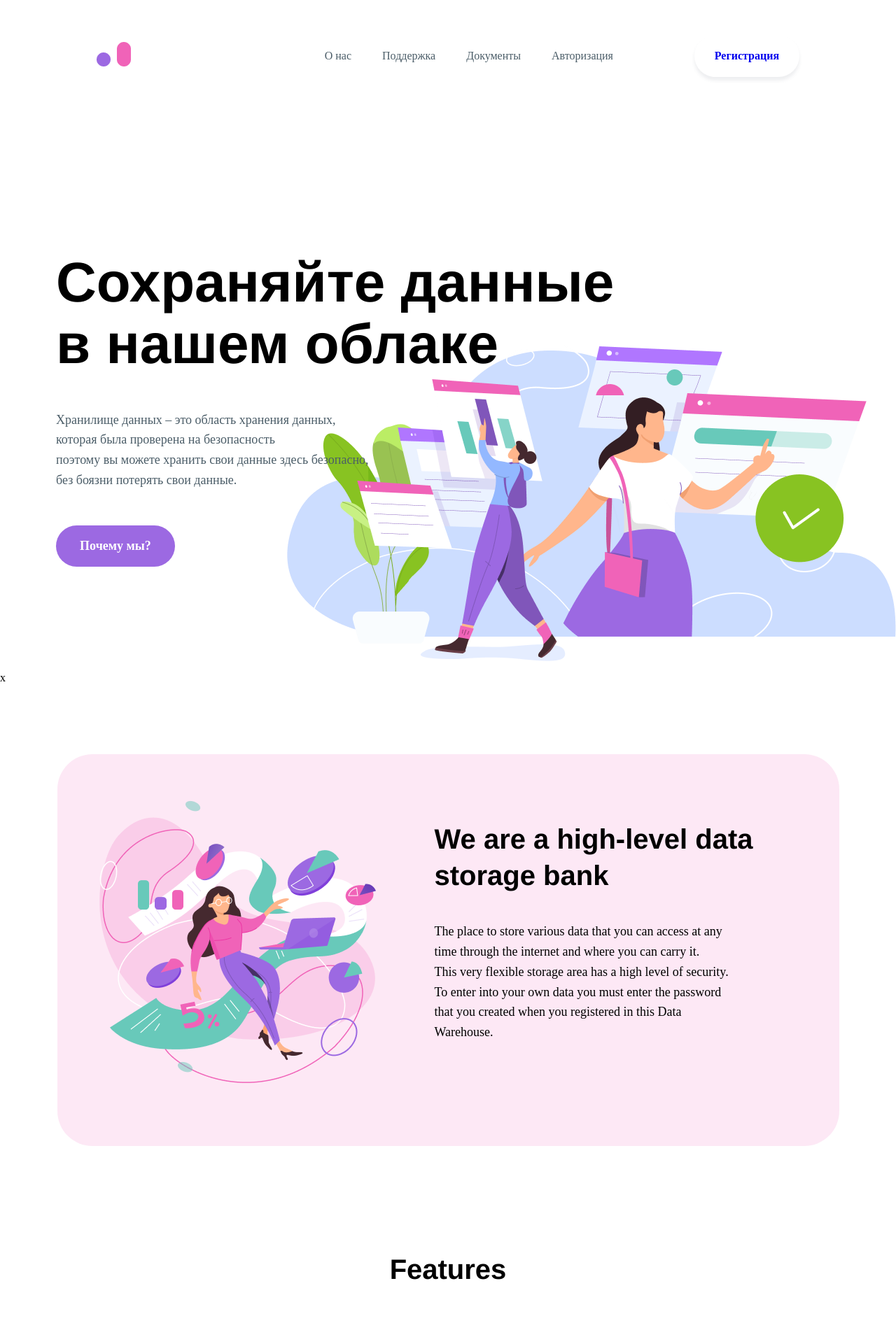
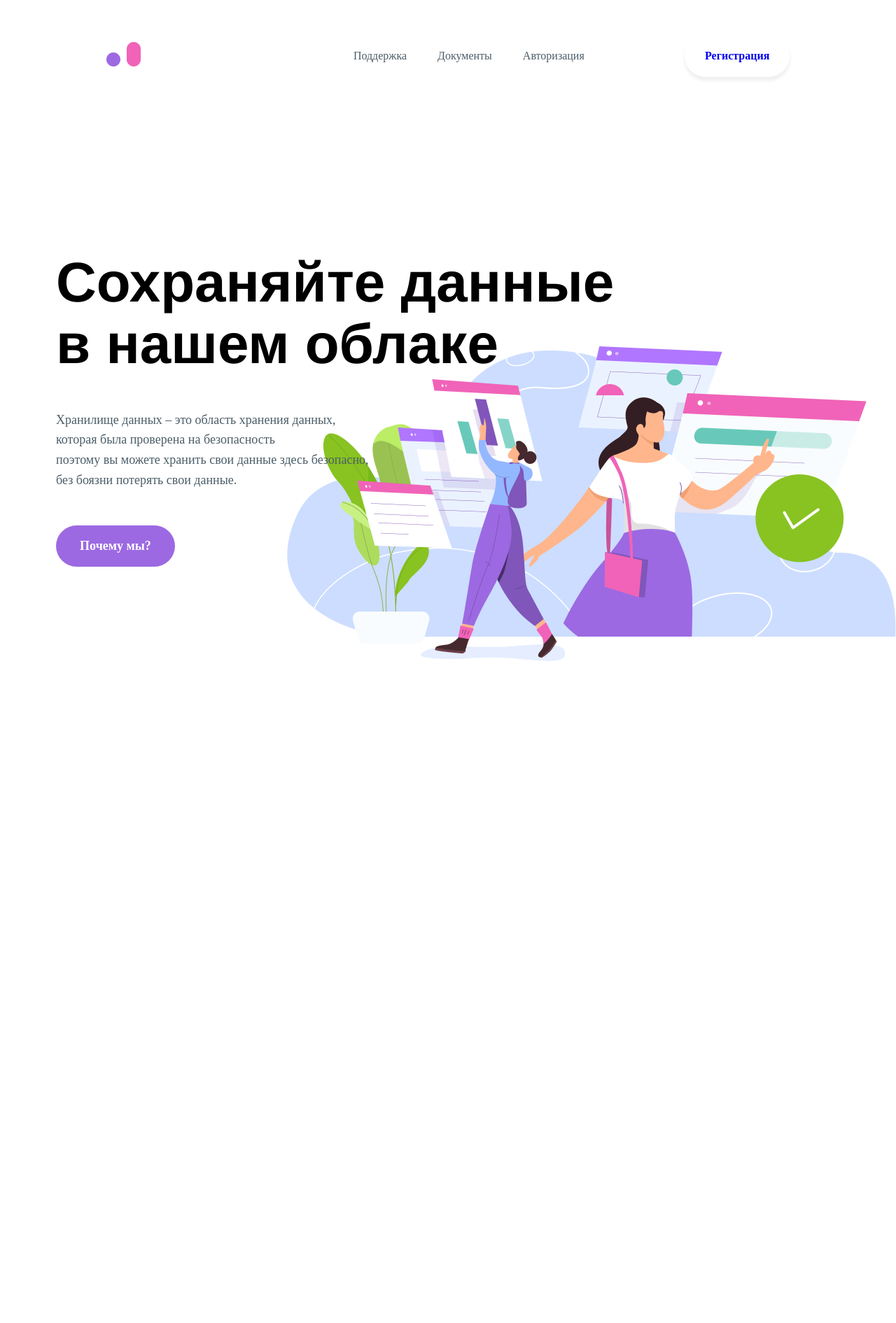
Before and after one commit to rena1gen/DjangoProject, a Django app: page / in a window 1280 px wide. Shown: the top 1891 px of the page at 70% size. After the commit the page ends 945 px from the top, so only its background shows below. Run offline with Django 4.2, Linux system fonts and the light colour scheme.

Commit message:
готова

```diff
--- a/DataWareHouse/urls.py
+++ b/DataWareHouse/urls.py
@@ -32,5 +32,6 @@ urlpatterns = [
     path('money', MoneyView.as_view(), name= 'money'),
     path('calc',MoneyView.calc , name = 'calc' ),
     path('delete-zadacha', MoneyView.delete , name = 'delete'),
-    path('delete-selected', views.MyTasks.delete_selected, name='delete_selected')
+    path('delete-selected', views.MyTasks.delete_selected, name='delete_selected'),
+    path('change-password', views.change_password, name='change_password')
 ]
--- a/main/forms.py
+++ b/main/forms.py
@@ -1,7 +1,8 @@
 from django import forms
 from django.forms import TextInput
+from .models import MyTask
 
-from .models import MyUser,MyTask
+from .models import MyUser
 from django.contrib.auth.forms import AuthenticationForm
 
 
@@ -23,6 +24,8 @@ class RegistrationForm(forms.ModelForm):
         if commit:
             user.save()
         return user
+
+
 from .models import MyTask
 
 
@@ -36,7 +39,6 @@ class MessageForm(forms.ModelForm):
 
                    }
 
-
     def save(self, user, commit=True):
         message1 = super(MessageForm, self).save(commit=False)
         message1.user = user
--- a/main/templates/mainApp/html/data.html
+++ b/main/templates/mainApp/html/data.html
@@ -13,10 +13,10 @@
         <div class="header__container">
             <div class="header__container__inner">
                 <div class="header__container__logo">
-                    <img src="{% static 'Images/Header/Logo.png'%}" alt="">
+                    <a href="{% url 'index' %}"><img src="{% static 'Images/Header/Logo.png'%}"></a>
+
                 </div>
                 <nav class= "navbar">
-                    <a class = "navbar__links" href="/about">О нас</a>
                     <a class = "navbar__links" href="">Поддержка</a>
                     <a class = "navbar__links" href="">Документы</a>
                     <a class = "navbar__links" href="">Авторизация</a>
@@ -44,72 +44,72 @@
                 </div>
             </div>
         </div>
-    </div>x
-    <div class="intro__footer">
-        <div class="intro__footer__container">
-            <div class="intro__footer__container__image">
-                <img src="{%  static  'Images/IntroFooter/image2.png'%}" alt="">
-            </div>
-
-            <div class="intro__footer__container__info">
-                <div class="intro__footer__container__info-title">
-                    We are a high-level
-                    data<br>
-                    storage bank
-                </div>
-                <div class="intro__footer__container__info-text">
-                    The place to store various data that you can access at any<br> time through the internet
-                    and where you can carry it.<br>
-                    This very flexible storage area has a high level of security.<br>
-                    To enter into your own data
-                    you must enter the password<br> that you created when you registered in this Data<br> Warehouse.
-                </div>
-            </div>
-        </div>
     </div>
-   <div class="features">
-        <div class="features-title">
-                Features
-        </div>
-        <div class="features-subtitle">
-            Some of the features and advantages that we provide for those of you<br>
-            who store data in this Data Warehouse.
-        </div>
-        </div>
-   </div>
-   <div class="features__cards">
-        <div class="features__card__container-f">
-            <div class="features__card-1">
-                <img src="{%  static 'Images/Features/01.png' %} alt="">
-            </div>
-            <div class="features__card-2">
-                <img src="{% static  'Images/Features/2.png'%}" alt="">
-            </div>
-        </div>
-        <div class="features__card__container-s">
-            <div class="features__card-3">
-                <img src="{% static  'Images/Features/3.png'%}" alt="">
-            </div>
-            <div class="features__card-4">
-                <img src="{% static 'Images/Features/4.png'%}" alt="">
-            </div>
-        </div>
-   </div>
-   <div class="footer">
-        <div class="footer__container">
-            <div class="footer__container__inner">
-                <div class = "footer__container__offer-title">
-                    Try for free!
-                </div>
-                <div class = "footer__container__offer-descritption">
-                    Get limited 1 week free try our features!
-                </div>
-                </div>
-            <div class="footer__buttons">
-                <div class="footer__button-1">Learn more</div>
-                <div class="footer__button-2">Request a demo</div>
-            </div>
-       </div>
-       </div>
-</body>
-</html>
+{#    <div class="intro__footer">#}
+{#        <div class="intro__footer__container">#}
+{#            <div class="intro__footer__container__image">#}
+{#                <img src="{%  static  'Images/IntroFooter/image2.png'%}" alt="">#}
+{#            </div>#}
+{##}
+{#            <div class="intro__footer__container__info">#}
+{#                <div class="intro__footer__container__info-title">#}
+{#                    We are a high-level#}
+{#                    data<br>#}
+{#                    storage bank#}
+{#                </div>#}
+{#                <div class="intro__footer__container__info-text">#}
+{#                    The place to store various data that you can access at any<br> time through the internet#}
+{#                    and where you can carry it.<br> #}
+{#                    This very flexible storage area has a high level of security.<br>#}
+{#                    To enter into your own data #}
+{#                    you must enter the password<br> that you created when you registered in this Data<br> Warehouse. #}
+{#                </div>#}
+{#            </div>#}
+{#        </div>#}
+{#    </div>#}
+{#   <div class="features">#}
+{#        <div class="features-title">#}
+{#                Features#}
+{#        </div>#}
+{#        <div class="features-subtitle">#}
+{#            Some of the features and advantages that we provide for those of you<br>#}
+{#            who store data in this Data Warehouse.#}
+{#        </div>#}
+{#        </div>#}
+{#   </div>#}
+{#   <div class="features__cards">#}
+{#        <div class="features__card__container-f">#}
+{#            <div class="features__card-1">#}
+{#                <img src="{%  static 'Images/Features/01.png' %} alt="">#}
+{#            </div>#}
+{#            <div class="features__card-2">#}
+{#                <img src="{% static  'Images/Features/2.png'%}" alt="">#}
+{#            </div>#}
+{#        </div>#}
+{#        <div class="features__card__container-s">#}
+{#            <div class="features__card-3">#}
+{#                <img src="{% static  'Images/Features/3.png'%}" alt="">#}
+{#            </div>#}
+{#            <div class="features__card-4">#}
+{#                <img src="{% static 'Images/Features/4.png'%}" alt="">#}
+{#            </div>#}
+{#        </div>#}
+{#   </div>#}
+{#   <div class="footer">#}
+{#        <div class="footer__container">#}
+{#            <div class="footer__container__inner">#}
+{#                <div class = "footer__container__offer-title">#}
+{#                    Try for free!#}
+{#                </div>#}
+{#                <div class = "footer__container__offer-descritption">#}
+{#                    Get limited 1 week free try our features!#}
+{#                </div>#}
+{#                </div>#}
+{#            <div class="footer__buttons">#}
+{#                <div class="footer__button-1">Learn more</div>#}
+{#                <div class="footer__button-2">Request a demo</div>#}
+{#            </div>#}
+{#       </div>#}
+{#       </div>#}
+{#</body>#}
+{#</html>#}
--- a/main/templates/mainApp/html/templates.html
+++ b/main/templates/mainApp/html/templates.html
@@ -6,6 +6,9 @@
     <link rel="stylesheet" href="{% static 'css/HeaderCss/header.css' %}">
     <link rel="stylesheet" href="{% static 'css/reg.css' %}">
     <link rel="stylesheet" href="{% static 'CRM.css' %}">
+    <link rel="stylesheet" href="{% static 'css/AccountStyle.css' %}">
+    <link rel="stylesheet" href="{% static 'css/navbar.css' %}">
+    <link rel="preconnect" href="https://fonts.googleapis.com">
     <title>Title</title>
 </head>
 <body>
@@ -13,10 +16,9 @@
         <div class="header__container">
             <div class="header__container__inner">
                 <div class="header__container__logo">
-                    <img src="{% static 'Images/Header/Logo.png'%}" alt="">
+                    <a href="{% url 'index' %}"><img src="{% static 'Images/Header/Logo.png'%}"></a>
                 </div>
                 <nav class= "navbar">
-                    <a class = "navbar__links" href="/about">О нас</a>
                     <a class = "navbar__links" href="">Поддержка</a>
                     <a class = "navbar__links" href="">Документы</a>
                     <a class = "navbar__links" href="/login">Авторизация</a>
--- a/main/views.py
+++ b/main/views.py
@@ -1,7 +1,8 @@
 from django.contrib.auth.decorators import login_required
+from django.contrib.auth.forms import PasswordChangeForm
 from django.shortcuts import redirect
 from django.shortcuts import render
-from django.contrib.auth import authenticate, login, logout
+from django.contrib.auth import authenticate, login, logout, update_session_auth_hash
 from django.views.generic import View
 from .forms import RegistrationForm
 from .forms import MyLoginForm
@@ -85,6 +86,19 @@ class MyTasks(View):
             return render(request, 'mainApp/html/delete_selected.html', {'items': items})
 
 
+def change_password(request):
+    if request.method == 'POST':
+        form = PasswordChangeForm(request.user, request.POST)
+        if form.is_valid():
+            user = form.save()
+            update_session_auth_hash(request, user)  # Важно обновить пароль в сессии
+            return redirect('login')
+        else:
+            messages.error(request, 'Попробуйте снова.', extra_tags='alert alert-danger')
+    else:
+        form = PasswordChangeForm(request.user)
+    return render(request, 'mainApp/html/change_passwort.html', {'form': form})
+
 
 def index(request):
     return render(request, "mainApp/html/data.html")
```
Also changed, not shown: main/templates/mainApp/html/Account.html (+37 -36 lines), main/templates/mainApp/html/about.html (+25 -63 lines), main/templates/mainApp/html/change_passwort.html (added, +46 -0 lines).
